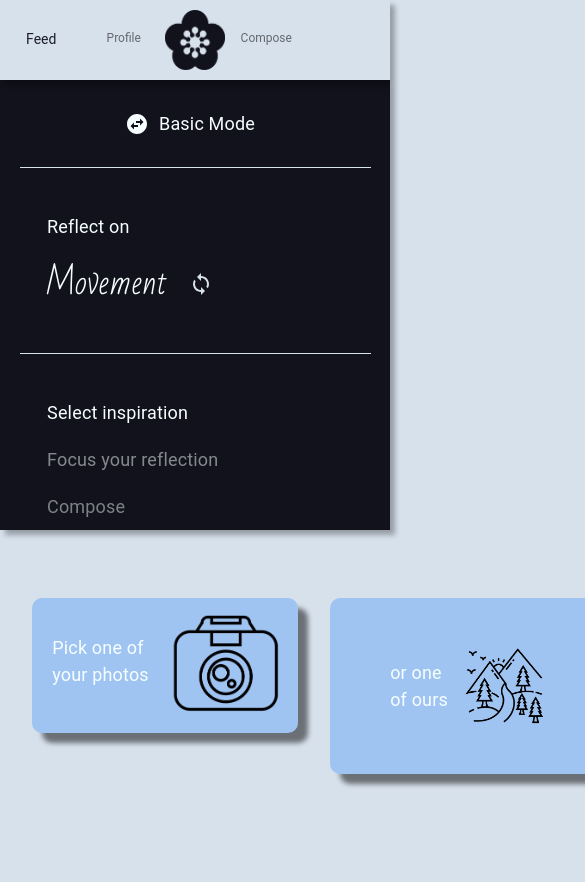
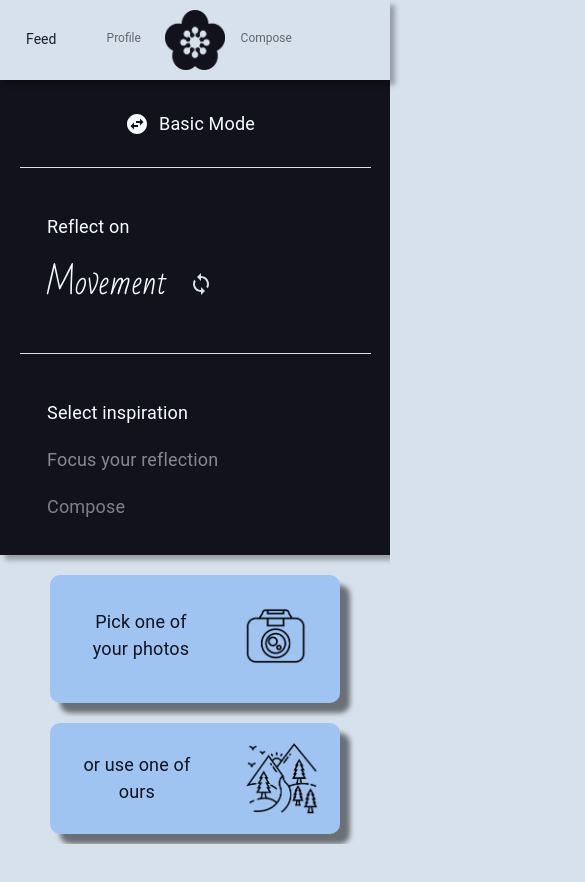
Before and after one commit to James-W-Berry/maikuu, a React (Create React App) app: page /compose in a window 390 px wide. Shown: the top 882 px of the page, 585 px wide, since content can reach past the window. After the commit the page ends 844 px from the top, so only its background shows below. Built offline with nearby package versions, Linux system fonts and the light colour scheme; no server answers; sample sign-in values are in the browser's storage.

Commit message:
responsive styling for interactive mode

```diff
--- a/src/components/InteractiveHaikuBuilder.js
+++ b/src/components/InteractiveHaikuBuilder.js
@@ -74,7 +74,9 @@ export default function InteractiveHaikuBuilder(props) {
     return firstMarkerPosition;
   }
 
-  const triggerInputFile = () => fileInputRef.click();
+  function triggerInputFile() {
+    fileInputRef.click();
+  }
 
   return (
     <div
@@ -90,19 +92,17 @@ export default function InteractiveHaikuBuilder(props) {
       {backgroundImage ? (
         <Grid
           container
-          spacing={1}
+          spacing={2}
           xl={11}
           lg={11}
           md={11}
           sm={11}
           xs={11}
           style={{
-            margin: "20px",
+            margin: "10px",
             display: "flex",
             justifyContent: "center",
             alignItems: "center",
-            // width: "100%",
-            // height: "100%",
           }}
         >
           <Grid
@@ -113,7 +113,7 @@ export default function InteractiveHaikuBuilder(props) {
             md={6}
             lg={6}
             xl={6}
-            style={{ width: "100%", height: "15%" }}
+            style={{ width: "100%", height: "10%" }}
           >
             <CssBaseline />
             <div
@@ -121,14 +121,12 @@ export default function InteractiveHaikuBuilder(props) {
                 display: "flex",
                 cursor: "pointer",
                 backgroundColor: colors.lightBlue,
-                padding: "10px",
                 justifyContent: "center",
                 alignItems: "flex-start",
                 borderRadius: "10px",
                 flexDirection: "row",
                 boxShadow: "10px 10px  5px rgba(0,0,0,0.5)",
               }}
-              onClick={() => triggerInputFile()}
             >
               <input
                 accept="image/*"
@@ -153,19 +151,13 @@ export default function InteractiveHaikuBuilder(props) {
                   justifyContent: "center",
                   alignItems: "center",
                   flexDirection: "row",
+                  marginBottom: "0px",
+                  width: "100%",
                 }}
               >
-                <Typography className={classes.lightHeading}>
+                <Typography className={classes.inspirationLabel}>
                   Pick one of your photos
                 </Typography>
-                <img
-                  src={yours}
-                  alt="or"
-                  style={{
-                    height: "10%",
-                    width: "10%",
-                  }}
-                />
               </label>
             </div>
           </Grid>
@@ -177,7 +169,7 @@ export default function InteractiveHaikuBuilder(props) {
             md={6}
             lg={6}
             xl={6}
-            style={{ width: "100%", height: "15%" }}
+            style={{ width: "100%", height: "10%" }}
           >
             <CssBaseline />
             <div
@@ -185,9 +177,8 @@ export default function InteractiveHaikuBuilder(props) {
                 cursor: "pointer",
                 display: "flex",
                 justifyContent: "center",
-                alignItems: "flex-end",
+                alignItems: "center",
                 flexDirection: "row",
-                padding: "10px",
                 backgroundColor: colors.lightBlue,
                 borderRadius: "10px",
                 boxShadow: "10px 10px  5px rgba(0,0,0,0.5)",
@@ -196,16 +187,8 @@ export default function InteractiveHaikuBuilder(props) {
                 setShowImageCarousel(!showImageCarousel);
               }}
             >
-              <img
-                src={ours}
-                alt="or"
-                style={{
-                  height: "10%",
-                  width: "10%",
-                }}
-              />
-              <Typography className={classes.lightHeading}>
-                or one of ours
+              <Typography className={classes.inspirationLabel}>
+                or use one of ours
               </Typography>
             </div>
           </Grid>
@@ -218,7 +201,7 @@ export default function InteractiveHaikuBuilder(props) {
             md={12}
             lg={12}
             xl={12}
-            style={{ width: "100%", height: "80%" }}
+            style={{ width: "100%", height: "90%" }}
           >
             <div
               style={{
@@ -232,6 +215,7 @@ export default function InteractiveHaikuBuilder(props) {
                   : null,
                 width: "100%",
                 height: "100%",
+                marginTop: "15px",
               }}
             >
               <div
@@ -311,21 +295,33 @@ export default function InteractiveHaikuBuilder(props) {
       ) : (
         <Grid
           container
-          spacing={4}
-          xl={11}
-          lg={11}
-          md={11}
-          sm={11}
-          xs={11}
+          spacing={2}
+          xl={12}
+          lg={12}
+          md={12}
+          sm={12}
+          xs={12}
           style={{
-            margin: "20px",
             display: "flex",
             justifyContent: "center",
             alignItems: "center",
-            flexDirection: "column",
           }}
         >
-          <Grid key="userImage" item xs={10} sm={10} md={6} lg={6} xl={6}>
+          <Grid
+            key="userImage"
+            item
+            xs={11}
+            sm={11}
+            md={11}
+            lg={11}
+            xl={11}
+            style={{
+              display: "flex",
+              justifyContent: "center",
+              alignItems: "center",
+              marginTop: "10px",
+            }}
+          >
             <CssBaseline />
             <div
               style={{
@@ -338,8 +334,9 @@ export default function InteractiveHaikuBuilder(props) {
                 borderRadius: "10px",
                 flexDirection: "row",
                 boxShadow: "10px 10px  5px rgba(0,0,0,0.5)",
+                width: "85%",
+                height: "85%",
               }}
-              onClick={() => triggerInputFile()}
             >
               <input
                 accept="image/*"
@@ -361,52 +358,74 @@ export default function InteractiveHaikuBuilder(props) {
                 style={{
                   cursor: "pointer",
                   display: "flex",
-                  justifyContent: "center",
+                  justifyContent: "space-evenly",
                   alignItems: "center",
                   flexDirection: "row",
                 }}
               >
-                <Typography className={classes.lightHeading}>
+                <Typography
+                  className={classes.inspirationLabel}
+                  style={{ padding: "20px", textAlign: "center" }}
+                >
                   Pick one of your photos
                 </Typography>
                 <img
                   src={yours}
                   alt="or"
                   style={{
-                    height: "50%",
-                    width: "50%",
+                    padding: "20px",
+                    height: "40%",
+                    width: "40%",
                   }}
                 />
               </label>
             </div>
           </Grid>
-          <Grid key="maikuuImage" item xs={10} sm={10} md={6} lg={6} xl={6}>
+          <Grid
+            key="maikuuImage"
+            item
+            xs={11}
+            sm={11}
+            md={11}
+            lg={11}
+            xl={11}
+            style={{
+              display: "flex",
+              justifyContent: "center",
+              alignItems: "center",
+            }}
+          >
             <CssBaseline />
             <div
               style={{
                 cursor: "pointer",
                 display: "flex",
-                justifyContent: "center",
+                justifyContent: "space-evenly",
                 alignItems: "center",
                 flexDirection: "row",
-                padding: "50px",
                 backgroundColor: colors.lightBlue,
                 borderRadius: "10px",
                 boxShadow: "10px 10px  5px rgba(0,0,0,0.5)",
+                width: "85%",
+                height: "85%",
               }}
               onClick={() => {
                 setShowImageCarousel(!showImageCarousel);
               }}
             >
-              <Typography className={classes.lightHeading}>
-                or one of ours
+              <Typography
+                className={classes.inspirationLabel}
+                style={{ padding: "20px", textAlign: "center" }}
+              >
+                or use one of ours
               </Typography>
               <img
                 src={ours}
                 alt="or"
                 style={{
-                  height: "50%",
-                  width: "50%",
+                  padding: "20px",
+                  height: "40%",
+                  width: "40%",
                 }}
               />
             </div>
@@ -535,6 +554,15 @@ const useStyles = makeStyles((theme) => ({
     alignItems: "center",
     padding: "10px",
   },
+  inspirationLabel: {
+    color: colors.maikuu0,
+    userSelect: "none",
+    fontSize: "18px",
+    display: "flex",
+    justifyContent: "center",
+    alignItems: "center",
+    padding: "10px",
+  },
   text: {
     color: colors.maikuu0,
     cursor: "pointer",
```
